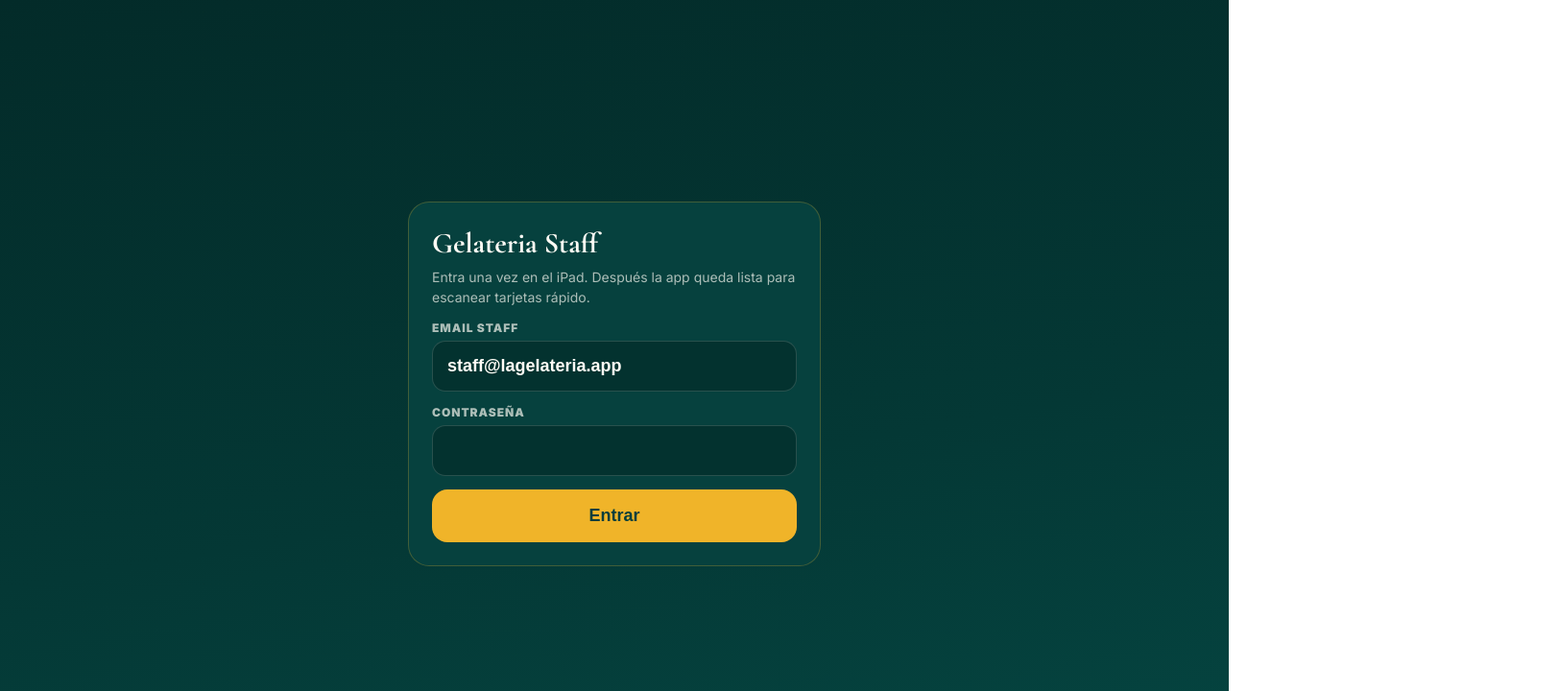
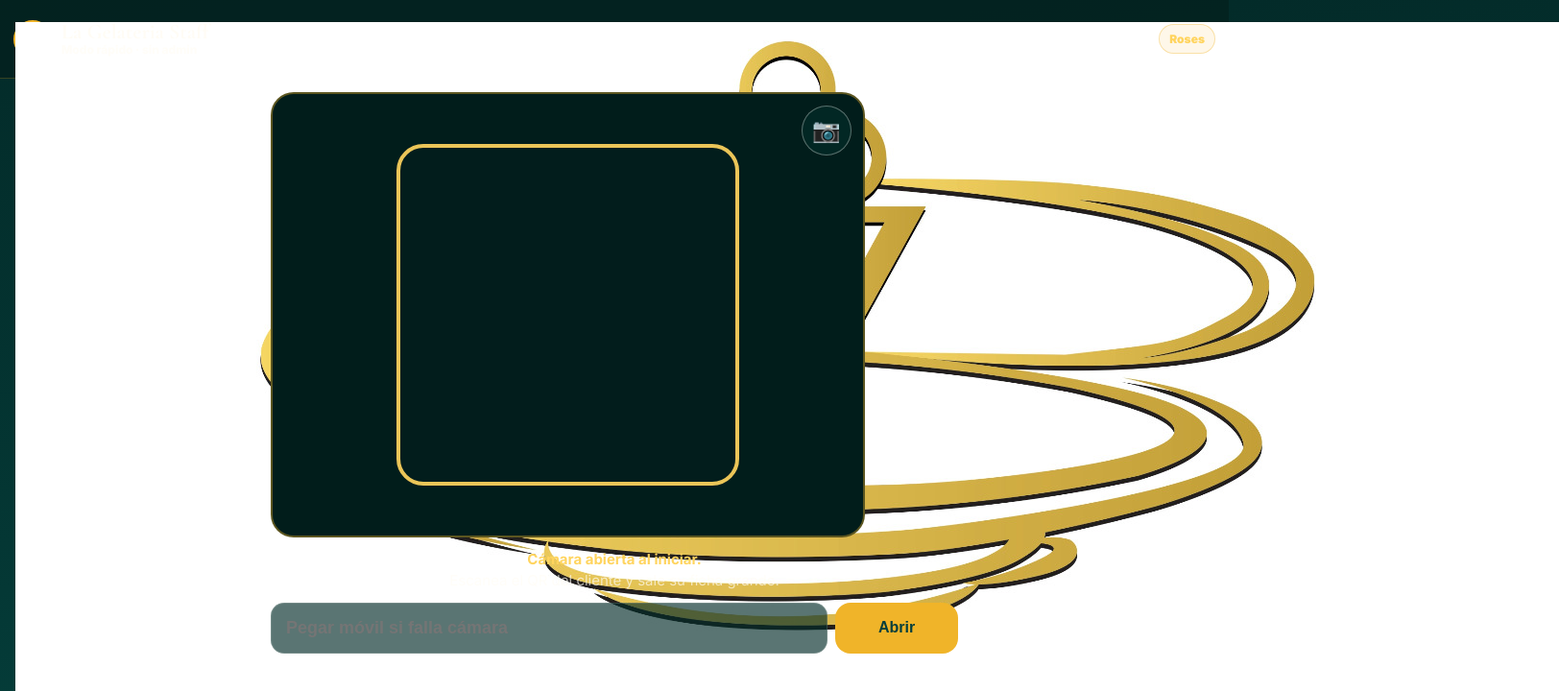
Before and after one commit to terulet/Tarjeta-de-Fidelitat, a plain HTML site: page staff.html in a window 1280 px wide. Shown: the top 720 px of the page at 96% size, 1624 px wide, since content can reach past the window. Drawn offline with nearby package versions, Linux system fonts and the light colour scheme; no server answers.

Commit message:
Add files via upload

```diff
--- a/staff.html
+++ b/staff.html
@@ -323,6 +323,26 @@
   }
 }
 
+
+/* ============================
+   STAFF SIN LOGIN
+   Al abrir staff.html entra directo al modo cámara.
+   No se muestra usuario/contraseña ni pantalla de acceso.
+   ============================ */
+#login, #loginSec, #auth, #authSec, #passwordSec, #staffLogin,
+.login, .loginSec, .auth, .authSec, .passwordSec, .staffLogin,
+[data-login], [data-auth] {
+  display: none !important;
+  visibility: hidden !important;
+  pointer-events: none !important;
+}
+
+#app, .app, .view {
+  display: grid !important;
+  visibility: visible !important;
+  opacity: 1 !important;
+}
+
 </style>
 </head>
 <body>
@@ -367,5 +387,25 @@ function buildSignupQr(){$('signupQr').innerHTML=''; new QRCode($('signupQr'),{t
 window.addEventListener('keydown',e=>{if(e.key==='Enter'&&document.activeElement===document.body){const v=$('manualCode').value.trim(); if(v)openClient(normalize(v));}});
 if('serviceWorker' in navigator) navigator.serviceWorker.register('./sw.js').catch(()=>{}); if(initFirebase()){onAuthStateChanged(auth,u=>{user=u;if(u)afterLogin();else{showView('login');stopCam();}})}
 </script>
+
+<script>
+/* Staff sin login: fuerza entrada directa a cámara */
+window.STAFF_NO_LOGIN = true;
+document.addEventListener('DOMContentLoaded', function () {
+  ['login','loginSec','auth','authSec','passwordSec','staffLogin'].forEach(function(id){
+    var el = document.getElementById(id);
+    if (el) el.style.display = 'none';
+  });
+  var app = document.getElementById('app') || document.querySelector('.app') || document.querySelector('.view');
+  if (app) {
+    app.style.display = 'grid';
+    app.style.visibility = 'visible';
+    app.style.opacity = '1';
+  }
+  var cam = document.getElementById('camSec');
+  if (cam) cam.classList.add('on');
+});
+</script>
+
 </body>
 </html>
```
Also changed, not shown: README-SUBIR.md, 1 other file.
